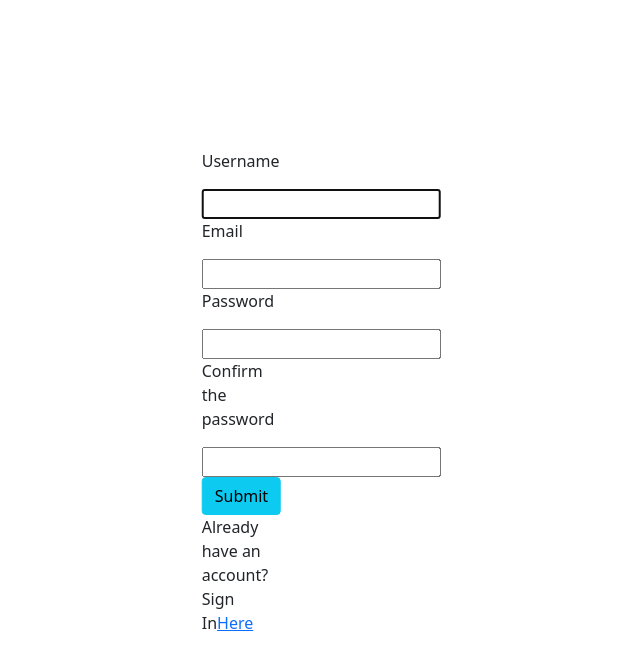
After one commit to muhedin998/DjangoChat-V.0.2, a Django app: page /chat/register/reg/ in a window 1280 px wide. The commit adds this page. Shown: the top 670 px of the page, without its empty margins (277-917 px from the left). Run offline with Django 4.2, Linux system fonts and the light colour scheme.

Commit message:
Firt commit

```diff
--- /dev/null
+++ b/mysite/chat/admin.py
@@ -0,0 +1,3 @@
+from django.contrib import admin
+from .models import Profil
+admin.site.register(Profil)
--- /dev/null
+++ b/mysite/chat/forms.py
@@ -0,0 +1,10 @@
+from django.contrib.auth.forms import UserCreationForm
+from django.db import models
+from django.forms import ModelForm
+from .models import Profil
+
+class ProfilForm(UserCreationForm):
+    email = models.EmailField(unique=True)
+    class Meta:
+        model = Profil
+        fields = ['username','email','password1','password2']
--- /dev/null
+++ b/mysite/chat/models.py
@@ -0,0 +1,8 @@
+from django.db import models
+from django.contrib.auth.models import User
+from django.db.models.fields import EmailField
+from django import forms
+
+class Profil(User):
+    def korisnik(self):
+        return self.username
--- a/mysite/chat/static/style/style.css
+++ b/mysite/chat/static/style/style.css
@@ -1,5 +1,26 @@
 #chat-log{
-    display: flex;
-    flex-direction: column-reverse;
-    background-color: antiquewhite;
+    height: 93vh;
+    border: 1px solid black;
+    background-color: cornflowerblue;
+    flex-grow: 20;
+    flex-shrink: 0;
+    overflow-y: scroll;
 }
+body{
+    margin: 0;
+    background-color:#cfcfcf}
+.mystyle{
+    background-color: chartreuse;
+    width: 70%;
+    padding: 5px 2px;
+    border-radius: 10%;
+    margin: 2px 2px;
+    font-size: 50px;
+}
+.myst{
+    position: absolute;
+    top: 50%;
+    left: 50%;
+    transform: translate(-50%, -50%);
+
+}
--- /dev/null
+++ b/mysite/chat/templates/chat/register.html
@@ -0,0 +1,29 @@
+{%  load static %}
+<!DOCTYPE html>
+<html lang="en">
+<head>
+    <link rel="stylesheet" href={% static 'style/style.css' %} />
+
+    <link href="https://cdn.jsdelivr.net/npm/bootstrap@5.1.3/dist/css/bootstrap.min.css" rel="stylesheet" integrity="sha384-1BmE4kWBq78iYhFldvKuhfTAU6auU8tT94WrHftjDbrCEXSU1oBoqyl2QvZ6jIW3" crossorigin="anonymous">
+    <link rel="stylesheet" href="">
+    <meta charset="UTF-8">
+    <meta http-equiv="X-UA-Compatible" content="IE=edge">
+    <meta name="viewport" content="width=device-width, initial-scale=1.0">
+    <title>Document</title>
+</head>
+<body>
+    <div class=" myst">
+    <div class="col-lg-3 col-lg-offset-4">
+    <form action="" method="post" class="form-group ">
+        {% csrf_token %}
+        <p>Username</p>{{form.username}}
+        <p>Email</p>{{form.email}}
+        <p>Password</p>{{form.password1}}
+        <p>Confirm the password</p>{{form.password2}}
+        <input type="submit" class="btn btn-info">
+        <p>Already have an account? Sign In<a href="{% url 'index' %}">Here</a> </p>
+    </form>
+</div>
+</div>
+</body>
+</html>
--- a/mysite/chat/urls.py
+++ b/mysite/chat/urls.py
@@ -6,4 +6,7 @@ from . import views
 urlpatterns = [
     path('', views.index, name='index'),
     path('<str:room_name>/', views.room, name='room'),
+    path('register/reg/',views.register,name='register'),
+    path('login/log/',views.loginPage,name='login'),
+    path('login/logout/',views.logoutPage,name='logout')
 ]
--- a/mysite/chat/views.py
+++ b/mysite/chat/views.py
@@ -1,10 +1,45 @@
-# chat/views.py
-from django.shortcuts import render
+from django.contrib.auth import login, authenticate, logout
+from django.http import request
+from .forms import ProfilForm
+from django.shortcuts import redirect, render
+from django.contrib.auth.decorators import login_required
 
+@login_required(login_url = 'login')
 def index(request):
     return render(request, 'chat/index.html', {})
 
+@login_required(login_url = 'login')
 def room(request, room_name):
     return render(request, 'chat/room.html', {
         'room_name': room_name
     })
+
+def register(request):
+    form = ProfilForm()
+    if request.method == 'POST':
+        form = ProfilForm(request.POST)
+        if form.is_valid():
+            form.save()
+            return redirect(index)
+        else:
+            return render(request,'chat/register.html', {'form':form})
+    else:
+        return render(request, 'chat/register.html', {'form':form})
+
+def loginPage(request):
+    if request.method == 'POST':
+        username = request.POST['username']
+        password = request.POST['password']
+
+        user = authenticate(request, username=username, password=password)
+        if user is not None:
+            login(request, user)
+            print(f"Ulogovan korisnik {user.get_username()}")
+            return redirect(index)
+        else:
+            return redirect(index)
+    return render(request, 'chat/login.html')
+
+def logoutPage(request):
+    logout(request)
+    return redirect(loginPage)
--- a/mysite/mysite/settings.py
+++ b/mysite/mysite/settings.py
@@ -25,7 +25,9 @@ SECRET_KEY = 'django-insecure-a8nfpcvyh7arz-z6gf5dv62*pxk3q8)9%=!rfjb-+fuiqsw0z(
 # SECURITY WARNING: don't run with debug turned on in production!
 DEBUG = True
 
-ALLOWED_HOSTS = ['9c58-87-116-166-91.ngrok.io']
+ALLOWED_HOSTS = ['26a2-87-116-165-217.ngrok.io',
+                '127.0.0.1']
+CSRF_TRUSTED_ORIGINS = ['https://26a2-87-116-165-217.ngrok.io',]
 
 
 # Application definition
```
Also changed, not shown: mysite/chat/templates/chat/login.html (added, +20 -0 lines), mysite/chat/templates/chat/room.html (+40 -10 lines), mysite/chat/migrations/0001_initial.py (added), mysite/db.sqlite3.
